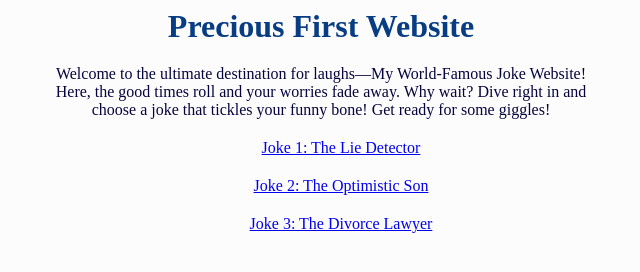
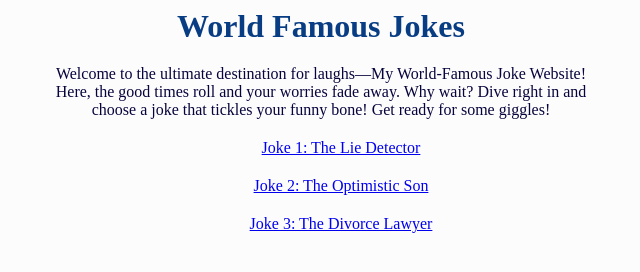
Before and after one commit to Presh-CSCI/final-website, a plain HTML site: page index.html in a window 1280 px wide. Shown: the whole page, without its empty margins (319-959 px from the left). Drawn offline with Linux system fonts and the light colour scheme.

Commit message:
index.html was changed for demo

```diff
--- a/index.html
+++ b/index.html
@@ -6,7 +6,7 @@
 
 </head>
 <body>
-  <h1>Precious First Website</h1>
+  <h1>World Famous Jokes</h1>
 
   <p>Welcome to the ultimate destination for laughs—My World-Famous Joke Website! Here, the good times roll and your worries fade away. Why wait? Dive right in and choose a joke that tickles your funny bone! Get ready for some giggles!</p>
 <ul>
```
